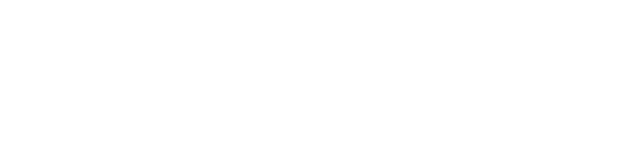
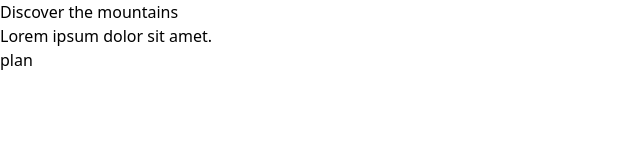
Before and after one commit to iredia039/my-Tuesday-commit, a website: page src/index.html in a window 1280 px wide. Shown: the whole page, without its empty margins (0-640 px from the left). Drawn offline with Linux system fonts and the light colour scheme.

Commit message:
added a div containing h1,p and button

```diff
--- a/src/index.html
+++ b/src/index.html
@@ -8,5 +8,12 @@
 </head>
 <body>
 
+    <!-- div for the background image -->
+     <div>
+        <h1>Discover the mountains</h1>
+        <p>Lorem ipsum dolor sit amet.</p>
+        <button>plan</button>
+     </div>
+
 </body>
 </html>
```
